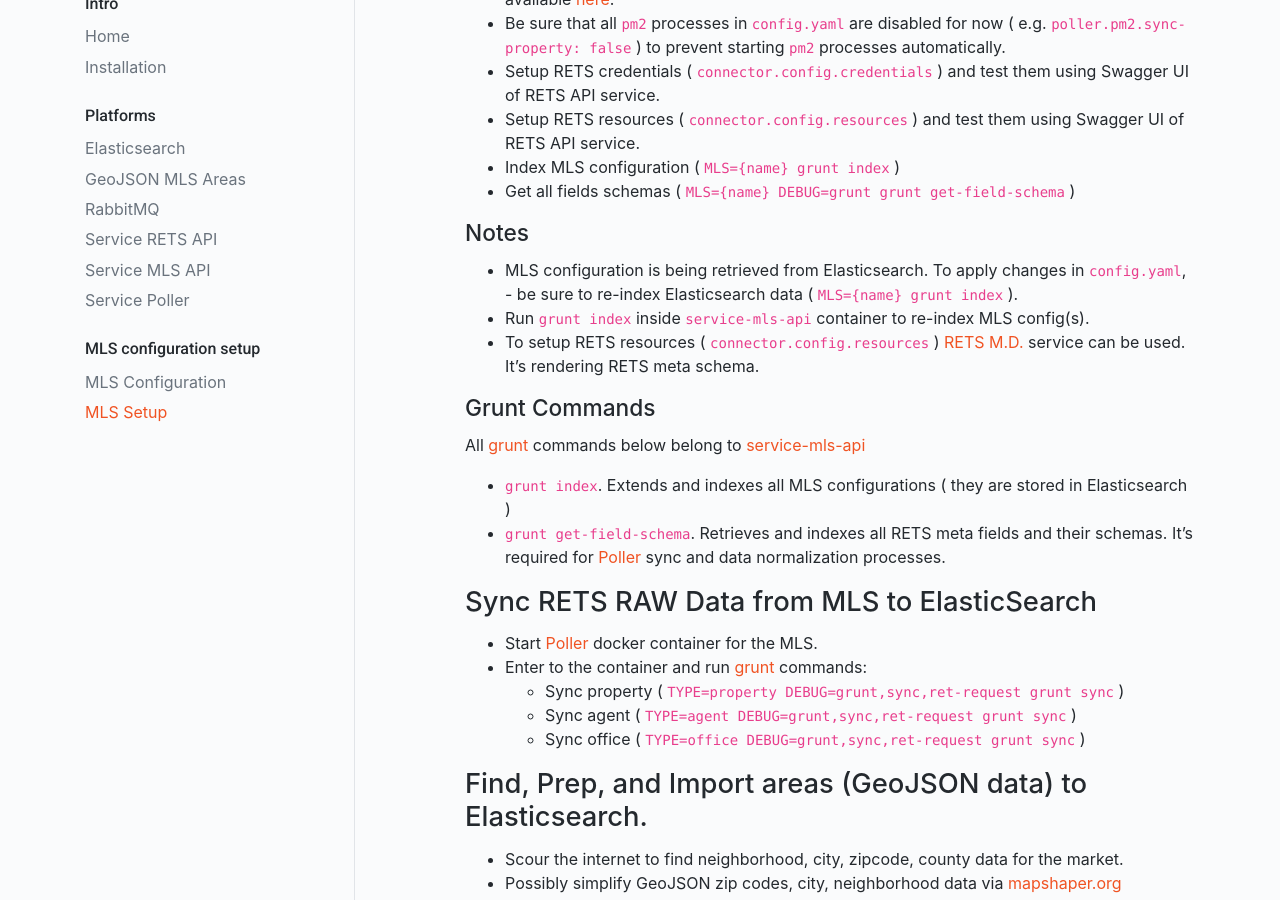
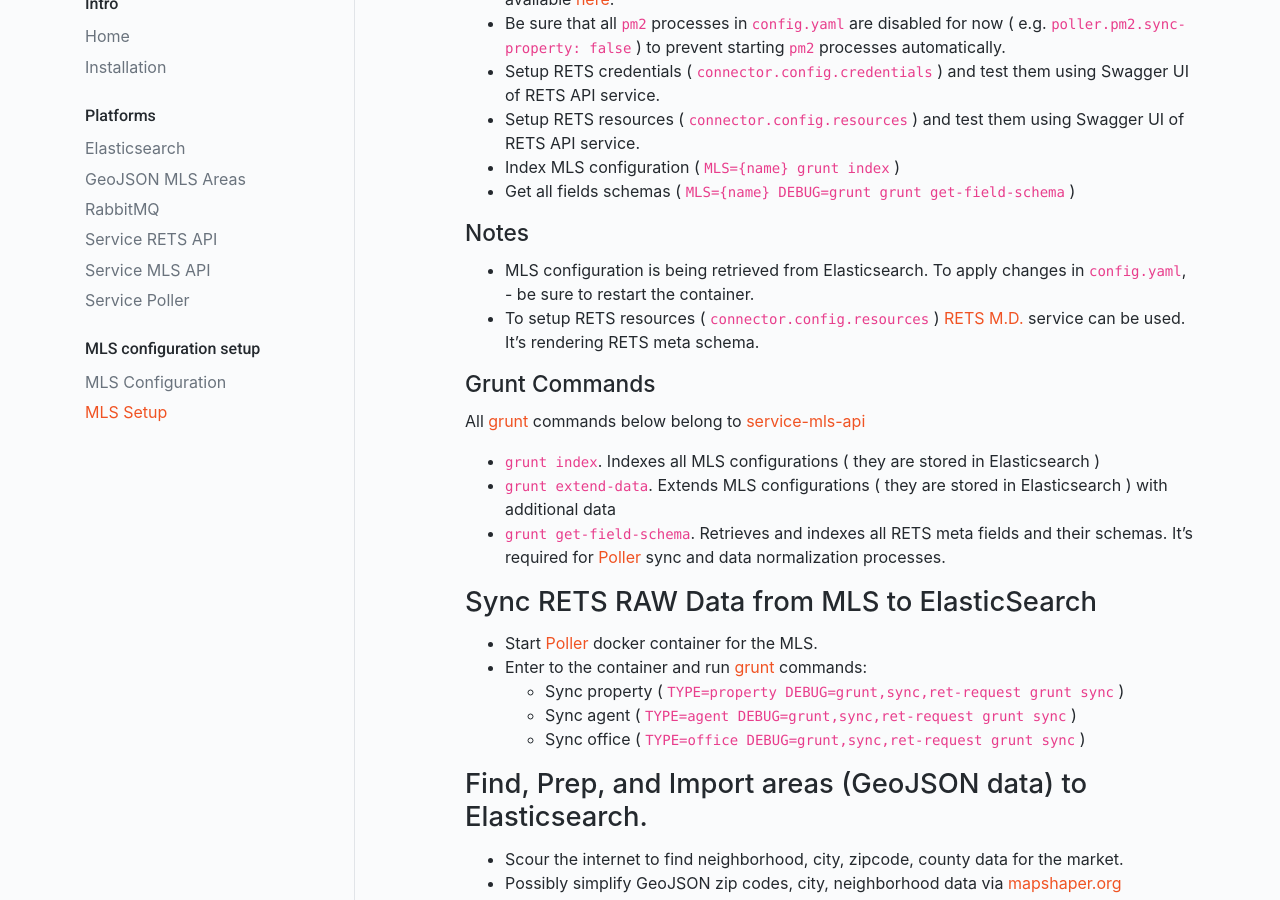
Before and after one commit to boxmls/boxmls.github.io, a Jekyll site: the page built from docs/apps/mls-api/mls-setup.md, in a window 1280 px wide and 900 px high, scrolled down 304 px. Built offline with Jekyll 4.4.1, drawn with Linux system fonts in a browser that asks for light colours; nearby versions of some CDN libraries.

Commit message:
updated mls-api docs

```diff
--- a/docs/apps/mls-api/mls-setup.md
+++ b/docs/apps/mls-api/mls-setup.md
@@ -15,15 +15,15 @@ permalink: /docs/apps/mls-api/mls-setup
 
 ### Notes
 
-* MLS configuration is being retrieved from Elasticsearch. To apply changes in `config.yaml`, - be sure to re-index Elasticsearch data ( `MLS={name} grunt index` ).
-* Run `grunt index` inside `service-mls-api` container to re-index MLS config(s).
+* MLS configuration is being retrieved from Elasticsearch. To apply changes in `config.yaml`, - be sure to restart the container.
 * To setup RETS resources ( `connector.config.resources` ) [RETS M.D.](https://retsmd.com/index.php) service can be used. It's rendering RETS meta schema.
 
 ### Grunt Commands
 
 All [grunt](https://gruntjs.com/getting-started) commands below belong to [service-mls-api](https://github.com/boxmls/service-mls-api/blob/master/gruntfile.js)
 
-* `grunt index`. Extends and indexes all MLS configurations ( they are stored in Elasticsearch )
+* `grunt index`. Indexes all MLS configurations ( they are stored in Elasticsearch )
+* `grunt extend-data`. Extends MLS configurations ( they are stored in Elasticsearch ) with additional data
 * `grunt get-field-schema`. Retrieves and indexes all RETS meta fields and their schemas. It's required for [Poller](https://github.com/boxmls/service-poller) sync and data normalization processes.
 
 ## Sync RETS RAW Data from MLS to ElasticSearch
```
Also changed, not shown: docs/apps/mls-api.md (+1 -1 lines).
